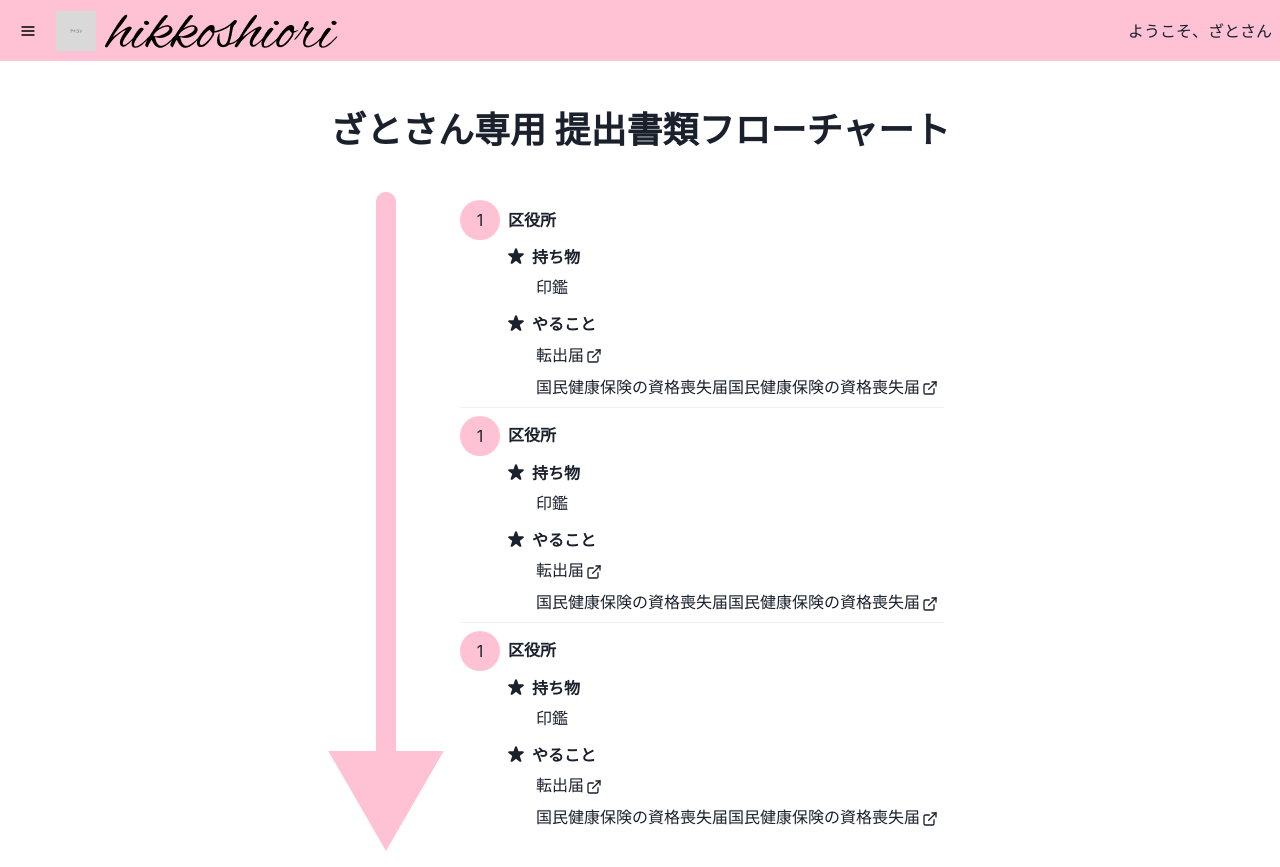
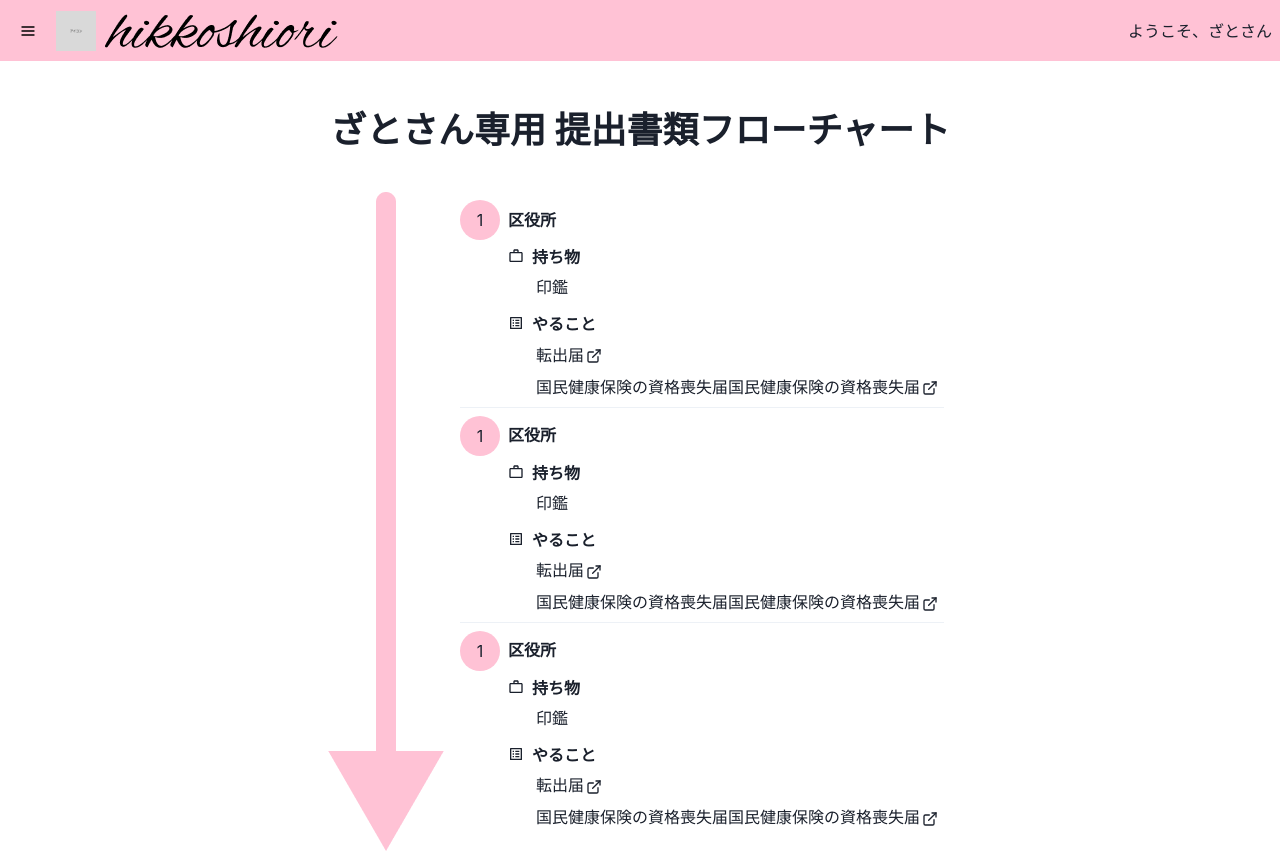
Before and after one commit to project-hikkoshiori/hikkoshiori, a Next.js app in the folder front/app/: page /submit-paper/result in a window 1280 px wide. Built offline with nearby package versions, Linux system fonts and the light colour scheme.

Commit message:
change icon

```diff
--- a/front/app/src/components/submit-paper/PaperResultSection.tsx
+++ b/front/app/src/components/submit-paper/PaperResultSection.tsx
@@ -5,10 +5,12 @@ import {
   Circle,
   Heading,
   HStack,
+  Icon,
   Link,
   Text,
   VStack,
 } from "@chakra-ui/react";
+import { MdWorkOutline, MdOutlineListAlt } from "react-icons/md";
 import ExternalLink from "../ExternalLink";
 
 const PaperResultSection = () => {
@@ -24,14 +26,14 @@ const PaperResultSection = () => {
       </HStack>
       <VStack align="left" pl={12}>
         <HStack align="left">
-          <StarIcon />
+          <Icon as={MdWorkOutline} />
           <Heading as="h4" fontSize="md">
             持ち物
           </Heading>
         </HStack>
         <Text pl={7}>印鑑</Text>
         <HStack align="left" pt={2}>
-          <StarIcon />
+          <Icon as={MdOutlineListAlt} />
           <Heading as="h4" fontSize="md">
             やること
           </Heading>
```
